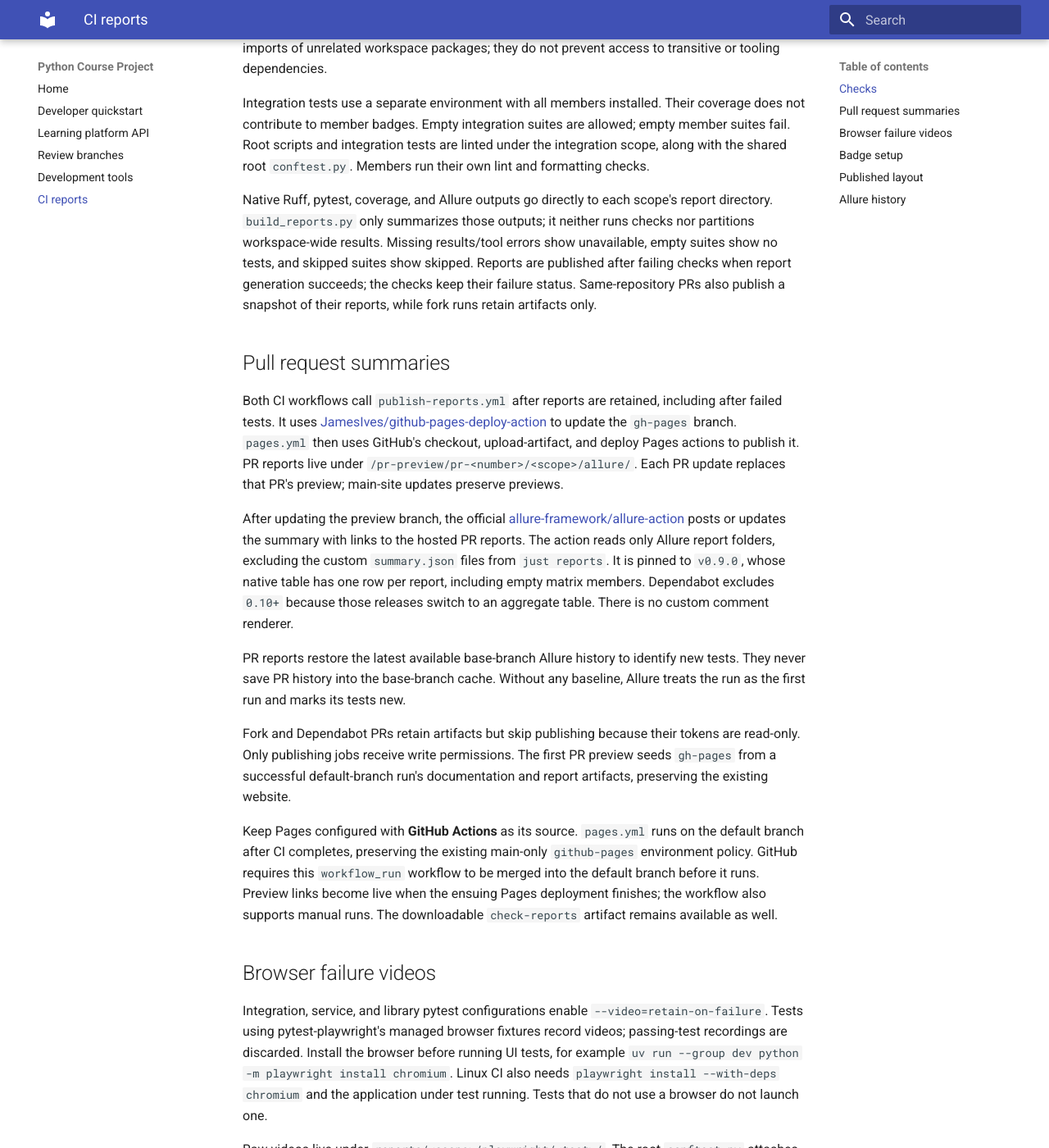
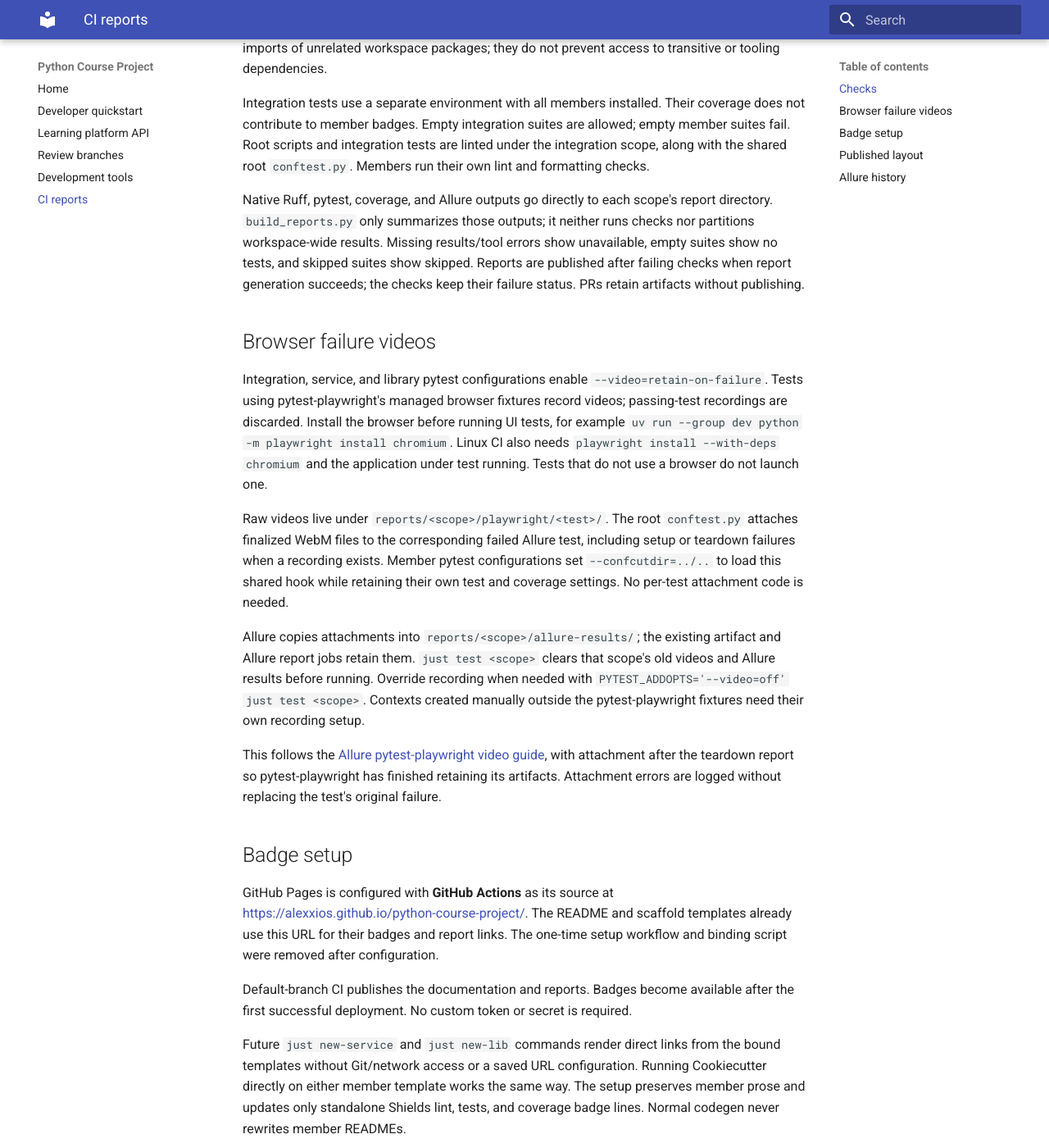
Before and after one commit to Alexxios/python-course-project, an MkDocs documentation site: the page built from docs/ci-reports.md, in a window 1280 px wide and 1400 px high, scrolled down 1198 px. Shown: the whole window at 82% size. Built offline with MkDocs 1.6.1 and Material for MkDocs 9.7.7, drawn with Linux system fonts in a browser that asks for light colours; some of the changed text lies outside the part shown.

Commit message:
DEV-9: isolate Pages deployment activation

````diff
--- a/docs/ci-reports.md
+++ b/docs/ci-reports.md
@@ -65,42 +65,7 @@ report directory. `build_reports.py` only summarizes those outputs; it neither
 runs checks nor partitions workspace-wide results. Missing results/tool errors
 show unavailable, empty suites show no tests, and skipped suites show skipped.
 Reports are published after failing checks when report generation succeeds;
-the checks keep their failure status. Same-repository PRs also publish a snapshot
-of their reports, while fork runs retain artifacts only.
-
-## Pull request summaries
-
-Both CI workflows call `publish-reports.yml` after reports are retained, including
-after failed tests. It uses
-[JamesIves/github-pages-deploy-action](https://github.com/JamesIves/github-pages-deploy-action)
-to update the `gh-pages` branch. `pages.yml` then uses GitHub's checkout,
-upload-artifact, and deploy Pages actions to publish it. PR reports live under
-`/pr-preview/pr-<number>/<scope>/allure/`.
-Each PR update replaces that PR's preview; main-site updates preserve previews.
-
-After updating the preview branch, the official
-[allure-framework/allure-action](https://github.com/allure-framework/allure-action)
-posts or updates the summary with links to the hosted PR reports. The action
-reads only Allure report folders, excluding the custom `summary.json` files from
-`just reports`. It is pinned to `v0.9.0`, whose native table has one row per report,
-including empty matrix members. Dependabot excludes `0.10+` because those releases
-switch to an aggregate table. There is no custom comment renderer.
-
-PR reports restore the latest available base-branch Allure history to identify
-new tests. They never save PR history into the base-branch cache. Without any
-baseline, Allure treats the run as the first run and marks its tests new.
-
-Fork and Dependabot PRs retain artifacts but skip publishing because their
-tokens are read-only. Only publishing jobs receive write permissions. The first
-PR preview seeds `gh-pages` from a successful default-branch run's documentation
-and report artifacts, preserving the existing website.
-
-Keep Pages configured with **GitHub Actions** as its source. `pages.yml` runs
-on the default branch after CI completes, preserving the existing main-only
-`github-pages` environment policy. GitHub requires this `workflow_run` workflow
-to be merged into the default branch before it runs. Preview links become live
-when the ensuing Pages deployment finishes; the workflow also supports manual runs.
-The downloadable `check-reports` artifact remains available as well.
+the checks keep their failure status. PRs retain artifacts without publishing.
 
 ## Browser failure videos
 
@@ -136,9 +101,8 @@ GitHub Pages is configured with **GitHub Actions** as its source at
 templates already use this URL for their badges and report links. The one-time
 setup workflow and binding script were removed after configuration.
 
-Default-branch CI builds the documentation and reports; the shared publisher
-deploys them alongside PR snapshots. Badges become available after the first
-successful deployment. No custom token or secret is required.
+Default-branch CI publishes the documentation and reports. Badges become available
+after the first successful deployment. No custom token or secret is required.
 
 Future `just new-service` and `just new-lib` commands render direct links from
 the bound templates without Git/network access or a saved URL configuration.
@@ -176,14 +140,9 @@ endpoints in existing member READMEs, `templates/service/*/README.md`,
     └── integration/                   Separate integration results
 ```
 
-Pages deployment uses an Actions artifact built from the `gh-pages` branch.
-The deployment action manages branch updates and preserves `/pr-preview/` when
-replacing the default-branch site. Publishing jobs are serialized to avoid
-overwriting concurrent updates. GitHub Pages keeps **GitHub Actions** as its
-source; no separate branch-based Pages build is required.
-
+Pages deployment uses an Actions artifact; no `gh-pages` Git branch is needed.
 Coverage pages exist only when data is available. Every badge opens its own
-member's default-branch report, which links to its coverage and Allure pages.
+member's report, which links to its coverage and Allure pages.
 
 ## Allure history
 
@@ -193,7 +152,6 @@ file. It then saves the histories using a unique run/attempt key. Failed test
 runs still enter history. Default-branch workflows are serialized to avoid
 competing history updates. Cache eviction starts new history.
 
-PRs restore base-branch history and pass it to each scope's report generator,
-without saving the resulting PR history cache. Each scope's artifact is uploaded
-even if its checks fail; the reporting job collects them into `check-reports`
-and, on the default branch, `default-site` for the shared publisher.
+PRs build Allure reports without restoring or saving history. Each scope's
+artifact is uploaded even if its checks fail; the reporting job collects them
+into `check-reports` and, on the default branch, the Pages artifact.
````
Also changed, not shown: 5 other files.
